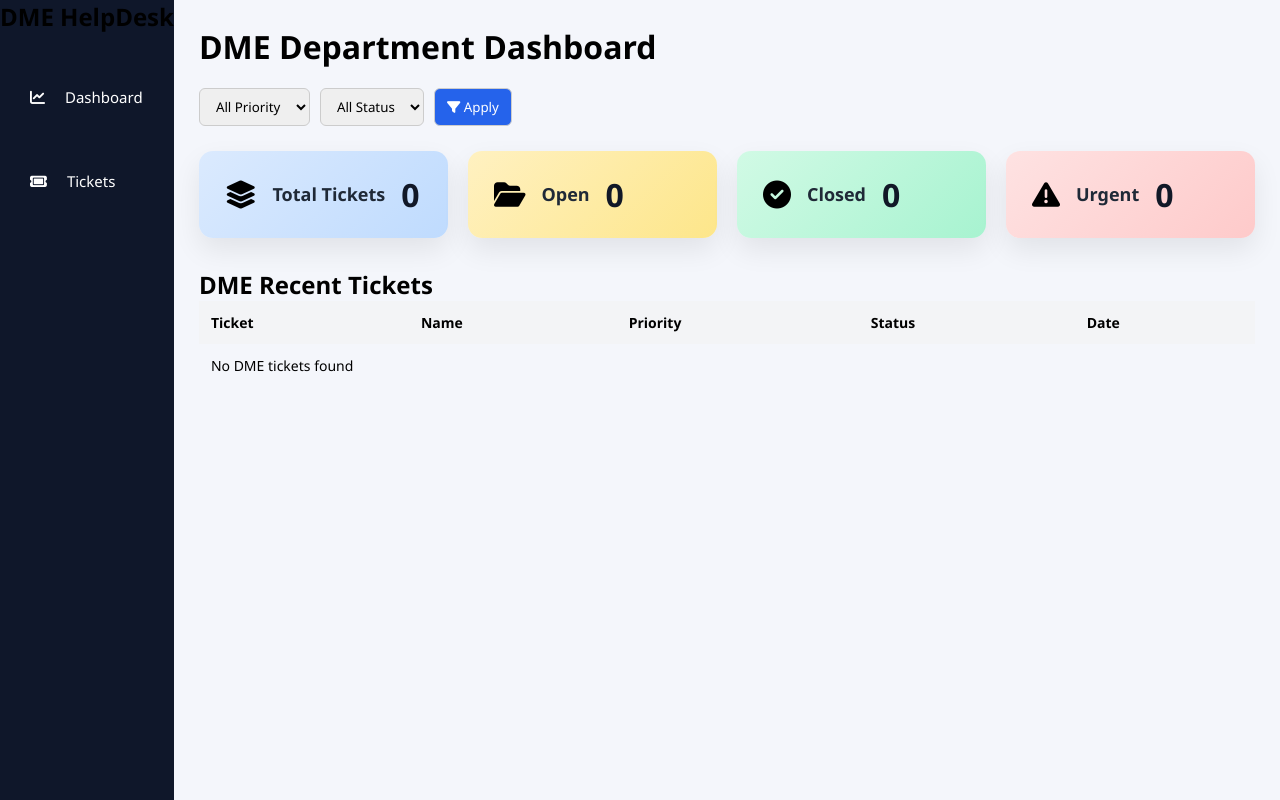
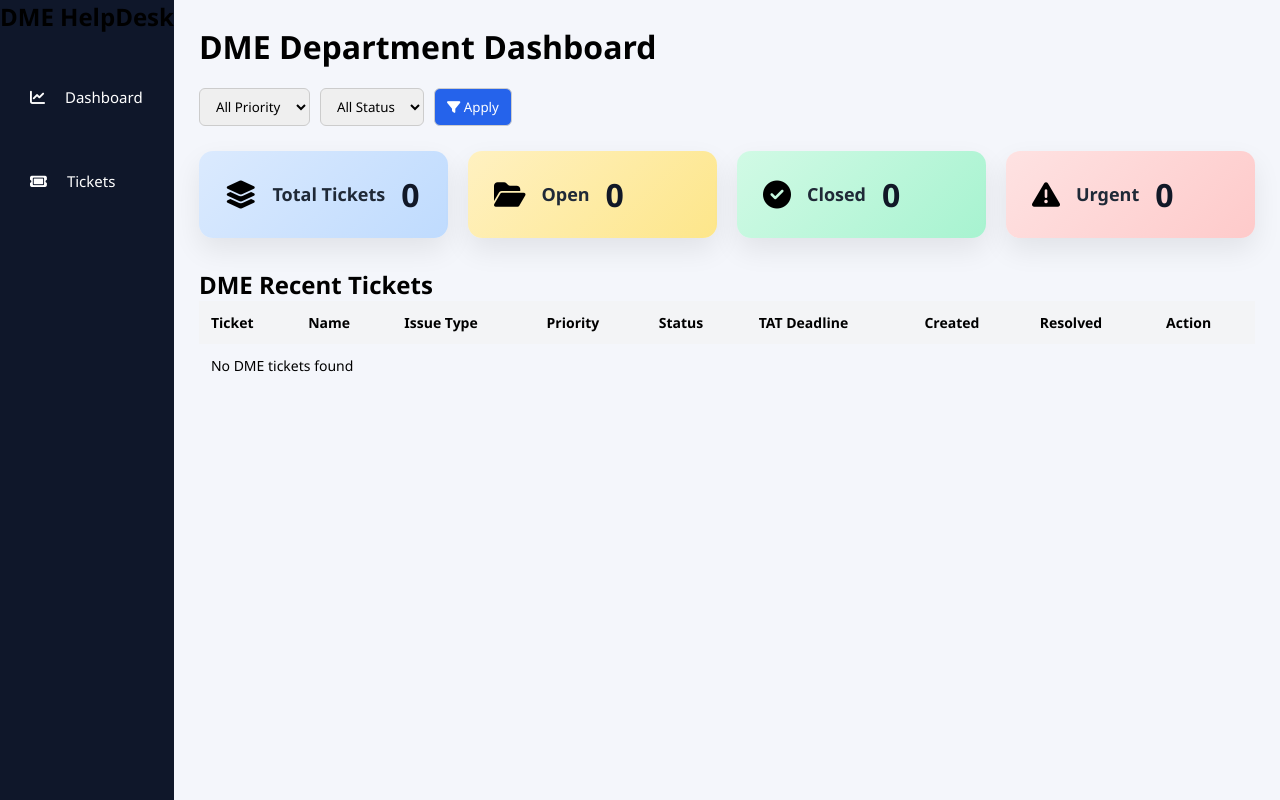
Before and after one commit to Nikitadevp/demo, a Django app: page /dme-dashboard/ in a window 1280 px wide. Run offline with Django 5.2, Linux system fonts and the light colour scheme; data comes from the database, SQL or seed files in the repository.

Commit message:
views.py

```diff
--- a/templates/dme_dashboard.html
+++ b/templates/dme_dashboard.html
@@ -45,7 +45,6 @@
 
         <!-- Filters -->
         <form method="get" class="filters">
-
             <select name="priority">
                 <option value="">All Priority</option>
                 <option value="Urgent" {% if priority == "Urgent" %}selected{% endif %}>Urgent</option>
@@ -99,9 +98,13 @@
                     <tr>
                         <th>Ticket</th>
                         <th>Name</th>
+                        <th>Issue Type</th>
                         <th>Priority</th>
                         <th>Status</th>
-                        <th>Date</th>
+                        <th>TAT Deadline</th>
+                        <th>Created</th>
+                        <th>Resolved</th>
+                        <th>Action</th>
                     </tr>
                 </thead>
 
@@ -114,6 +117,7 @@
                         </td>
 
                         <td>{{ t.name }}</td>
+                        <td>{{ t.issue_type }}</td>
 
                         <td>
                             {% if t.priority == "Urgent" %}
@@ -131,11 +135,23 @@
                             {% endif %}
                         </td>
 
+                        <td>{{ t.tat_deadline|date:"d M Y H:i" }}</td>
                         <td>{{ t.created_at|date:"d M Y H:i" }}</td>
+                        <td>{{ t.resolved_at|date:"d M Y H:i" }}</td>
+
+                        <td>
+                            {% if t.status == "Open" %}
+                                <a href="{% url 'resolve_ticket' t.id %}" class="resolve-btn">
+                                    Resolve
+                                </a>
+                            {% else %}
+                                ✅ Done
+                            {% endif %}
+                        </td>
                     </tr>
                 {% empty %}
                     <tr>
-                        <td colspan="5">No DME tickets found</td>
+                        <td colspan="9">No DME tickets found</td>
                     </tr>
                 {% endfor %}
                 </tbody>
```
